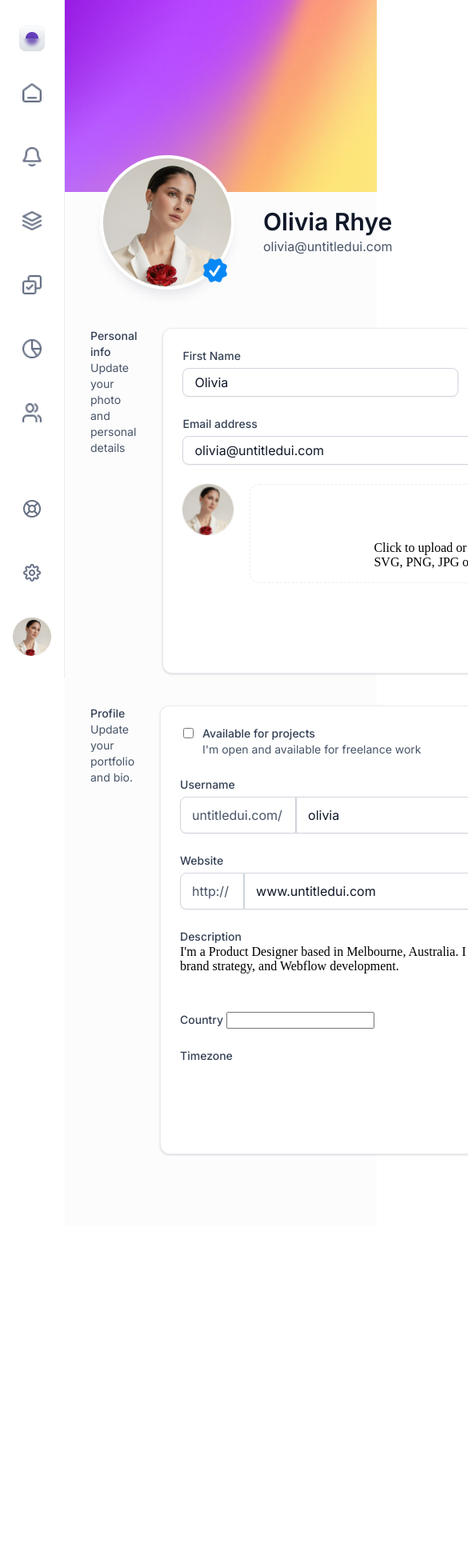
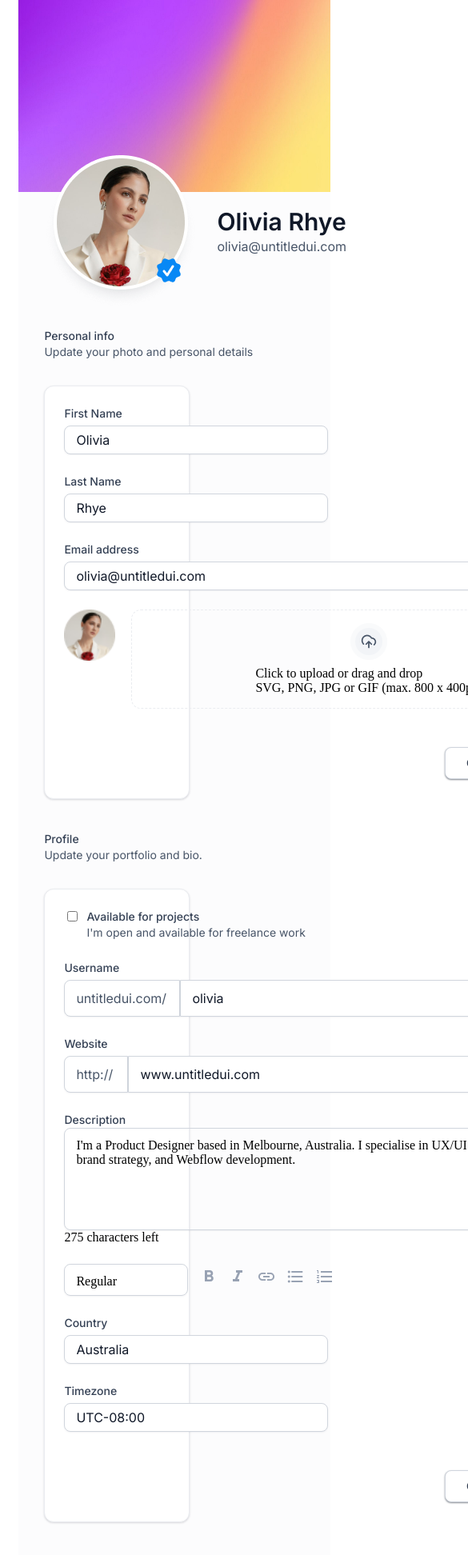
Before and after one commit to Cipher-vasu/Pesponsive-Web-Design, a plain HTML site: page index2.html in a window 390 px wide. Shown: the top 1944 px of the page at 80% size, 585 px wide, since content can reach past the window. Before the commit the page ends 1533 px from the top, so only its background shows below. Drawn offline with Linux system fonts and the light colour scheme; files whose address does not match are found by name.

Commit message:
basic layout completed and some responsiveness added

```diff
--- a/index2.html
+++ b/index2.html
@@ -4,6 +4,7 @@
 <head>
   <meta charset="utf-8">
   <title>Responsive Web Design</title>
+  <meta name="viewport" content="width=device-width, initial-scale=1.0" />
   <link rel="stylesheet" type="text/css" href="style2.css">
   <link rel="preconnect" href="https://fonts.googleapis.com">
   <link rel="preconnect" href="https://fonts.gstatic.com" crossorigin>
@@ -12,6 +13,7 @@
 
 <body>
   <div class="page">
+
     <!-- Sidebar begins -->
     <div class="sidebar">
       <div class="navbar">
@@ -22,7 +24,7 @@
           </div>
         </div>
 
-        <div class="navbar-menu">
+        <div id="navbar-menu">
           <div class="navbar-item">
             <img src="F:\Responsive-Web-Design\images\navbar_icon2.png" class="navbar-image">
           </div>
@@ -44,7 +46,7 @@
         </div>
 
         <div class="footer">
-          <div class="navbar-menu">
+          <div id="navbar-menu">
             <div class="navbar-item">
               <img src="F:\Responsive-Web-Design\images\life-buoy-01.png" class="navbar-image">
             </div>
@@ -75,7 +77,7 @@
             <div class="avatar">
               <img src="F:\Responsive-Web-Design\images\Avatar profile photo.png">
             </div>
-            <div class="personal-info">
+            <div id="personal-info">
               <div class="about">
                 <h1>Olivia Rhye</h1>
                 <p>olivia@untitledui.com</p>
@@ -96,7 +98,7 @@
         <div class="content-container">
           <div class="sections-container">
 
-            <div class="section1">
+            <div class="section1" id="box1">
 
               <div class="section1-1">
                 <h3>Personal info</h3>
@@ -106,23 +108,23 @@
               <div class="section1-2">
                 <div class="section1-2-content">
 
-                  <div class="name-section">
+                  <div class="name-section" id="name-boxes">
                     <div class="first-name">
                       <label for="fname" class="headings">First Name</label>
                       <br>
-                      <input type="text" class="name-buttons" id="fname" name="fname" value="Olivia" readonly>
+                      <input type="text" class="name-buttons" id="fname input-boxes" name="fname" value="Olivia" readonly>
                     </div>
                     <div class="last-name">
                       <label for="lname" class="headings">Last Name</label>
                       <br>
-                      <input type="text" class="name-buttons" id="lname" name="lname" value="Rhye" readonly>
+                      <input type="text" class="name-buttons" id="lname input-boxes" name="lname" value="Rhye" readonly>
                     </div>
                   </div>
 
                   <div class="email-section">
                     <label for="email" class="headings">Email address</label>
                     <br>
-                    <input type="text" style="width:685px;" class="name-buttons" id="email" name="email" value="olivia@untitledui.com" readonly>
+                    <input type="text" style="width:685px;" class="name-buttons" id="email input-boxes" name="email" value="olivia@untitledui.com" readonly>
                   </div>
 
                   <div class="file-input-section">
@@ -151,7 +153,7 @@
 
             </div>
 
-            <div class="section1">
+            <div class="section1" id="box1">
 
               <div class="section1-1">
                 <h3>Profile</h3>
@@ -192,29 +194,37 @@
                   <div class="description">
                     <label for="" class="headings">Description</label>
                     <br>
-                    <div class="">
+                    <div class="description-box">
                       <p>I'm a Product Designer based in Melbourne, Australia. I specialise in UX/UI design, <br />
                           brand strategy, and Webflow development.
                       </p>
                     </div>
+                    <p>275 characters left</p>
                   </div>
 
-                  <div class="">
-                    <div class="">
-
+                  <div class="regular-section">
+                    <div class="regular-box">
+                      <p>Regular</p>
                     </div>
-                    <div class="">
-
+                    <div class="regular-icons">
+                      <img src="F:\Responsive-Web-Design\images\bold.png" alt="">
+                      <img src="F:\Responsive-Web-Design\images\italic.png" alt="">
+                      <img src="F:\Responsive-Web-Design\images\attach.png" alt="">
+                      <img src="F:\Responsive-Web-Design\images\_WYSIWYG editor icon.png" alt="">
+                      <img src="F:\Responsive-Web-Design\images\last.png" alt="">
                     </div>
                   </div>
 
                   <div class="">
-                    <label for="" class="headings">Country</label>
-                    <input type="text" name="" value="">
+                    <label for="country" class="headings">Country</label>
+                    <br>
+                    <input type="text" class="name-buttons" id="country" name="country" value="Australia" readonly>
                   </div>
 
                   <div class="">
-                    <label for="" class="headings">Timezone</label>
+                    <label for="timezone" class="headings">Timezone</label>
+                    <br>
+                    <input type="text" class="name-buttons" id="timezone" name="timezone" value="UTC-08:00" readonly>
                   </div>
 
                 </div>
--- a/style.css
+++ /dev/null
@@ -1,140 +0,0 @@
-*{
-  margin:0;
-  padding:0;
-}
-
-.page{
-  display: flex;
-  flex-direction: row;
-  align-items: flex-start;
-  width:1440px;
-}
-
-.side-navbar{
-
-}
-
-.main-section{
-  background-color: #fcfcfd;
-}
-
-/* how to set width according to device width*/
-
-.avatar-content{
-  display: flex;
-  flex-direction: row;
-  align-items: flex-start;
-  width:100%;
-  gap:24px;
-}
-
-.avatar{
-  margin-top: -50px;
-}
-
-.content{
-  display: flex;
-  flex-direction: row;
-  justify-content: space-between;
-  width: 830px;
-  height: 130px;
-  margin-left: 50px;
-  margin-right: 50px;
-}
-
-.about{
-  display: flex;
-  flex-direction: column;
-  width:589px;
-  height:66px;
-}
-
-.about h1{
-  font-family: 'Inter', sans-serif;
-  font-weight: 600;
-  font-size: 30px;
-}
-
-.about p{
-  font-family: 'Inter', sans-serif;
-  font-weight: 400;
-  font-size: 16px;
-  color: #475467;
-}
-
-.button-section{
-  display: flex;
-  flex-direction: row;
-  align-items: center;
-  width: 225px;
-  height: 40px;
-}
-
-.share-button{
-  box-sizing: border-box;
-  display: flex;
-  flex-direction: row;
-  justify-content: center;
-  align-items: center;
-  border-radius: 8px;
-  background: white;
-  border: 1px solid #d0d5dd;
-  padding: 10px 16px;
-  box-shadow: 0 1px 2px rgba(16,24,40,0.5);
-  width: 100px;
-  height: 40px;
-  gap:8px
-}
-
-.view-profile-button{
-  box-sizing: border-box;
-  display: flex;
-  flex-direction: row;
-  justify-content: center;
-  align-items: center;
-  border-radius: 8px;
-  background: #7f56d9;
-  border: 1px solid #7f56d9;
-  padding: 10px 16px;
-  box-shadow: 0 1px 2px rgba(16,24,40,0.5);
-  width: 113px;
-  height: 40px;
-  gap:8px;
-}
-
-.main-content{
-  padding: 0 32px;
-}
-
-.section1{
-  display: flex;
-  flex-direction: row;
-  align-items: flex-start;
-}
-
-.section1-2{
-  background: white;
-  border:1px solid #eaecf0;
-  box-shadow: 0px 1px 3px rgba(16, 24, 40, 0.1), 0px 1px 2px rgba(16, 24, 40, 0.06);
-  border-radius: 12px;
-}
-
-.form-section{
-  padding: 24px;
-}
-
-.name-input-section{
-  display: flex;
-  flex-direction: row;
-  align-items: flex-start;
-}
-
-.name-buttons{
-  width:315px;
-  height:34px;
-  padding: 10px 14px;
-  border-radius: 8px;
-  border: 1px solid #d0d5dd;
-  background: white;
-  box-shadow: 0 1px 2px rgba(16,24,40,0.5);
-}
--- a/style2.css
+++ b/style2.css
@@ -1,4 +1,23 @@
+@media (max-width: 500px){
+  #navbar-menu div{
+    display: none;
+  }
 
+  #personal-info{
+    flex-direction: column;
+  }
+  #box1{
+    flex-direction: column;
+  }
+
+  #name-boxes{
+    flex-direction: column;
+  }
+
+  #input-boxes{
+    width:50%;
+  }
+}
 
 body{
   margin: 0;
@@ -12,13 +31,17 @@ body{
 }
 
 .sidebar{
+  background: white;
   display: flex;
   flex-direction: column;
   justify-content: space-between;
   box-sizing: border-box;
   border-right: 1px solid #eaecf0;
-  width:81px;
+  width:6%;
   padding: 0;
+  /*position: fixed;
+  height: 100%;
+  overflow: visible;*/
 }
 
 .navbar{
@@ -40,7 +63,7 @@ body{
   height: 32px;
 }
 
-.navbar-menu{
+#navbar-menu{
   display: flex;
   flex-direction: column;
   padding: 0 16px;
@@ -86,7 +109,7 @@ body{
   gap: 24px;
 }
 
-.personal-info{
+#personal-info{
   display: flex;
   flex-direction: row;
   align-items: flex-start;
@@ -232,6 +255,7 @@ body{
   border: 1px solid #eaecf0;
   border-radius: 12px;
   box-shadow: 0px 1px 3px rgba(16, 24, 40, 0.1), 0px 1px 2px rgba(16, 24, 40, 0.06);
+  width: 55%;
 }
 
 .section1-2-content{
@@ -263,7 +287,7 @@ body{
 
 .name-buttons{
   margin-top: 5px;
-  width: 315px;
+  width: 300px;
   padding: 5px 14px;
   border: 1px solid #d0d5dd;
   box-shadow: 0px 1px 2px rgba(16, 24, 40, 0.05);
@@ -373,3 +397,44 @@ body{
   line-height: 24px;
   color: #101828;
 }
+
+
+.description-box{
+  box-sizing: border-box;
+  border: 1px solid #D0D5DD;
+  width: 710px;
+  height: 128px;
+  display: flex;
+flex-direction: row;
+align-items: flex-start;
+padding: 12px 14px;
+gap: 8px;
+
+box-shadow: 0px 1px 2px rgba(16, 24, 40, 0.05);
+border-radius: 8px;
+}
+
+.regular-section{
+  display: flex;
+  flex-direction: row;
+  align-items: flex-start;
+  gap: 10px;
+}
+
+.regular-box{
+  box-sizing: border-box;
+  border: 1px solid #D0D5DD;
+  width: 155px;
+  height:40px;
+padding: 12px 14px;
+gap: 8px;
+
+box-shadow: 0px 1px 2px rgba(16, 24, 40, 0.05);
+border-radius: 8px;
+}
+
+.regular-icons img{
+  width: 32px;
+  height: 32px;
+
+}
```
Also changed, not shown: index.html (deleted, +0 -119 lines), images/_WYSIWYG editor icon.png (added), images/attach.png (added), images/bold.png (added), images/italic.png (added), images/last.png (added).
